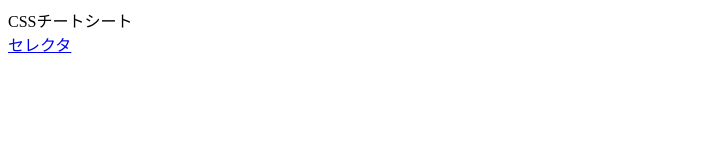
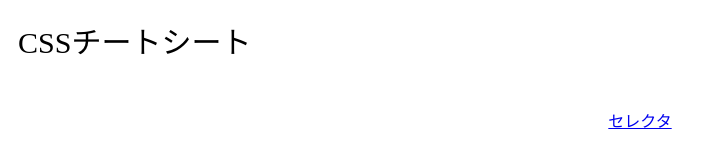
Before and after one commit to miltank-405/study, a plain HTML site: page styleCheat/index.html in a window 1280 px wide. Shown: the whole page, without its empty margins (0-725 px from the left). Drawn offline with Linux system fonts and the light colour scheme; files that its build step writes are made by us from their sources.

Commit message:
.contents

```diff
--- /dev/null
+++ b/styleCheat/css/style.scss
@@ -0,0 +1,23 @@
+/* ========================================
+	.header, .header__logo
+	基本的にメニューは別にする予定
+======================================== */
+.header {
+	width: 100%;
+	height: 100px;
+
+	// .header__logo
+	&__logo {
+		font-size: 30px;
+		padding: 10px;
+	}
+}
+
+/* ========================================
+	.contents
+	各項目の目次
+======================================== */
+.contents {
+	text-align: center;
+	box-sizing: text-box;
+}
```
Also changed, not shown: css/style.css, styleCheat/css/style.css (added), 2 other files.
